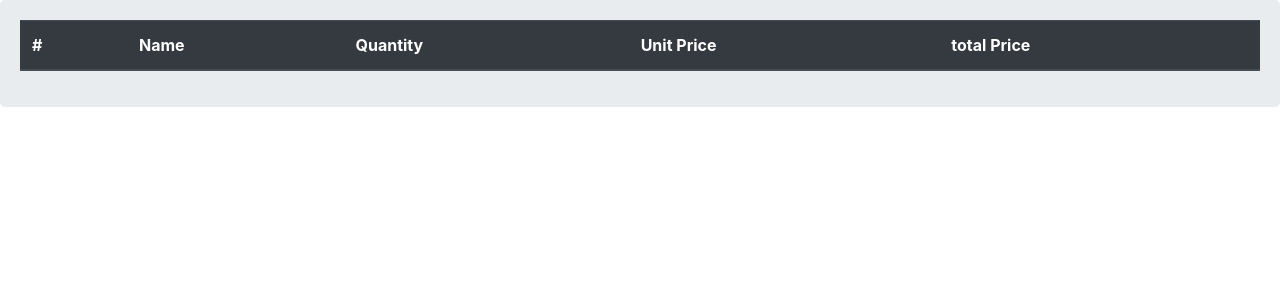
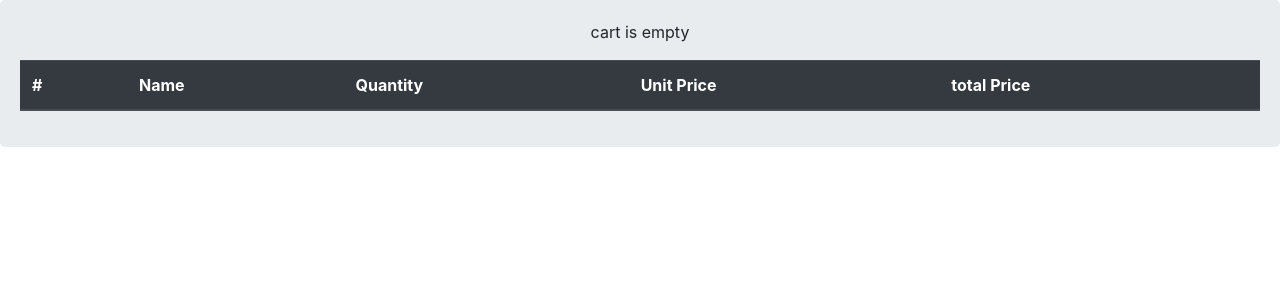
Before and after one commit to mahdipanahimpui/Shop, a Django app: page /orders/cart/ in a window 1280 px wide. Shown: the part 76-376 px from the top of the page. Run offline with Django 4.2, Linux system fonts and the light colour scheme; lists and menus that the app fills with data are empty.

Commit message:
cart_part4_(cart_remvoe)

```diff
--- a/home/templates/home/detail.html
+++ b/home/templates/home/detail.html
@@ -14,7 +14,7 @@
     <p>{{ product.description }}</p>
     <br><br>
 
-    <form action="{% url 'orders:cart_add' product.id %}" method="post" novalidate>
+    <form action="{% url 'orders:cart_item_add' product.id %}" method="post" novalidate>
         {% csrf_token %}
         {{ form}}
         <input value="add" type="submit">
--- a/orders/cart.py
+++ b/orders/cart.py
@@ -1,6 +1,6 @@
 from home.models import Product
 
-CART_SESSION_ID = 'card'
+CART_SESSION_ID = 'cart'
 
 class Cart:
     def __init__(self, request):
@@ -34,9 +34,29 @@ class Cart:
         temp_cart = self.cart.copy()
 
         for product in products:
+            item = temp_cart[str(product.id)]
             temp_cart[str(product.id)]['product_name'] = product.name
+            temp_cart[str(product.id)]['total_price'] = item['price'] * item['quantity']
+            temp_cart[str(product.id)]['product_id'] = product.id
 
         for item in temp_cart.values():
-            item['total_price'] = item['price'] * item['quantity']
+            yield item
 
-            yield item
+
+    def total_price(self):
+        return sum(item['price'] * item['quantity'] for item in self.cart.values())
+
+
+    def cart_item_remvoe(self, product_id):
+        product_id = str(product_id)
+        if product_id in self.cart:
+            del self.cart[product_id]
+            # print(f'cart: {id(self.cart)},    session:  {id(self.session.get(CART_SESSION_ID))}')
+            self.save_session()
+            # print(f'cart: {self.cart}, session: {self.session.get(CART_SESSION_ID)}')
+
+            #### the self.cart and self.session.get(CART_SESSION_ID) point to the same dict(object)
+
+
+    def is_epmty(self):
+        return not len(self.cart)
--- a/orders/templates/orders/cart.html
+++ b/orders/templates/orders/cart.html
@@ -21,8 +21,21 @@
                     <td>{{ item.quantity }}</td>
                     <td>{{ item.price }}</td>
                     <td>{{ item.total_price }}</td>
+                    <td><a href="{% url 'orders:cart_item_remove' item.product_id %}">Remove</a></td>
                 </tr>
             {% endfor %}
+
+            {% if cart.is_epmty %}
+                <p class="text-center">cart is empty</p>
+            {% else %}
+                <tr>
+                    <td>Total</td>
+                    <td colspan="3"></td>
+                    <td>{{ cart.total_price }}</td>
+                    <td colspan="1"></td>
+                </tr>
+            {% endif %}
+
         </tbody>
     </table>
 {% endblock content %}
--- a/orders/urls.py
+++ b/orders/urls.py
@@ -4,5 +4,6 @@ from . import views
 app_name = 'orders'
 urlpatterns = [
     path('cart/', views.CartView.as_view(), name='cart'),
-    path('cart/add<int:product_id>', views.CartAddView.as_view(), name='cart_add')
+    path('cart/add<int:product_id>', views.CartAddView.as_view(), name='cart_item_add'),
+    path('cart/remove/<int:product_id>', views.CartItemRemoveView.as_view(), name='cart_item_remove')
 ]
--- a/orders/views.py
+++ b/orders/views.py
@@ -17,6 +17,8 @@ class CartView(View):
 
 class CartAddView(View):
     from_class = CartAddForm
+    template_name = 'home/detail.html'
+
 
     def get(self, request):
         pass
@@ -27,6 +29,15 @@ class CartAddView(View):
         form = CartAddForm(request.POST)
         if form.is_valid():
             cd = form.cleaned_data
-            cart.add(product, cd['quantitiy'])
+            cart.add(product, cd['quantity'])
+            return redirect('orders:cart')
 
+        return render(request, self.template_name, {'product': product, 'form': form})
+
+
+class CartItemRemoveView(View):
+
+    def get(self, request, product_id):
+        cart = Cart(request)
+        cart.cart_item_remvoe(product_id)
         return redirect('orders:cart')
```
Also changed, not shown: orders/forms.py (+14 -1 lines), db.sqlite3.
